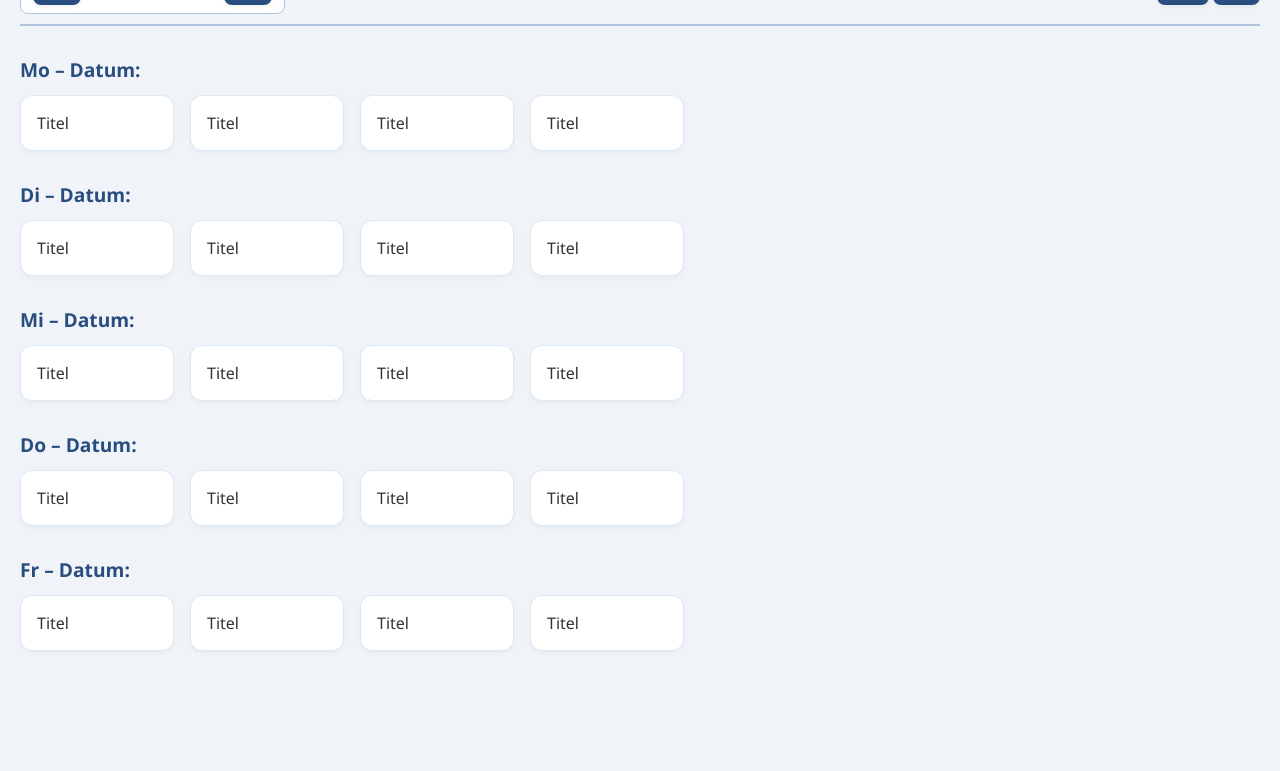
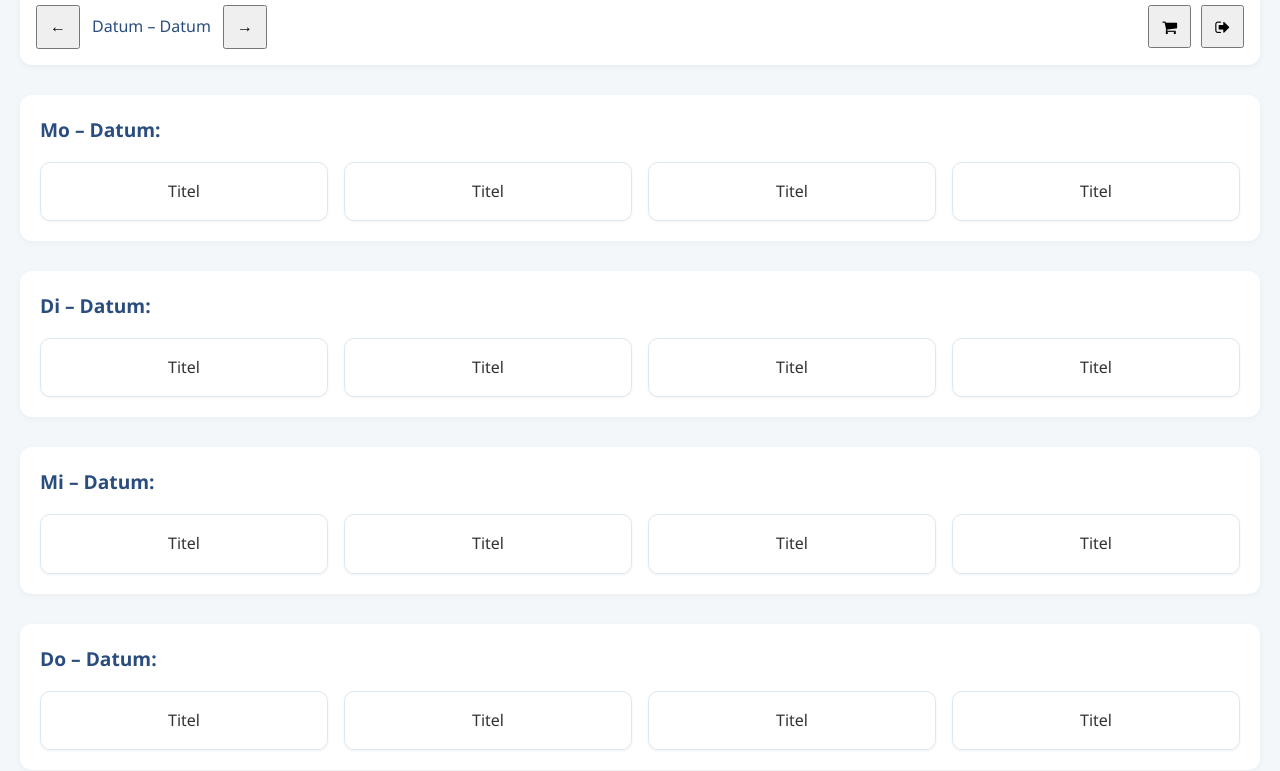
Before and after one commit to ScriptSorcerer20/M426, a plain HTML site: page templates/index.html in a window 1280 px wide. Shown: the part 106-877 px from the top of the page. Before the commit the page ends 800 px from the top, so only its background shows below. Drawn offline with Linux system fonts and the light colour scheme.

Commit message:
Refactor styles and improve UI structure.

```diff
--- a/static/styles.css
+++ b/static/styles.css
@@ -1,104 +1,133 @@
 body {
     margin: 20px;
     font-family: 'Segoe UI', Roboto, Arial, sans-serif;
-    background-color: #f0f4f8;
+    background-color: #f4f7fa;
     color: #333;
+    line-height: 1.6;
 }
 
-/* Header section with brand color accent */
+h3 {
+    font-size: 1.8em;
+    margin-bottom: 20px;
+    color: #2a4d7f;
+}
+
+/* Header Bereich */
 .header {
     display: flex;
     justify-content: space-between;
     align-items: center;
-    margin-bottom: 30px;
-    padding-bottom: 10px;
-    border-bottom: 2px solid #b0c4de;
+    flex-wrap: wrap;
+    gap: 16px;
+    padding: 16px;
+    background-color: #fff;
+    border-radius: 12px;
+    box-shadow: 0 2px 6px rgba(0, 0, 0, 0.05);
 }
 
-/* Date range input area with soft blue accent */
+.nav-controls {
+    display: flex;
+    align-items: center;
+    gap: 12px;
+    flex-grow: 1;
+}
+
+.date-label {
+    font-weight: 500;
+    color: #2a4d7f;
+}
+
+.icon-buttons {
+    display: flex;
+    gap: 10px;
+}
+
+/* Buttons gleich groß halten */
+button {
+    padding: 8px 12px;
+    min-width: 40px;
+    aspect-ratio: 1 / 1;
+    font-size: 1rem;
+    display: flex;
+    align-items: center;
+    justify-content: center;
+}
+
 .date-range {
     display: flex;
     align-items: center;
-    gap: 12px;
-    background-color: #ffffff;
+    gap: 10px;
+    background-color: #f0f4f9;
     padding: 8px 12px;
-    border: 1px solid #b0c4de;
+    border: 1px solid #c3d7e5;
     border-radius: 8px;
+    font-weight: 500;
+    color: #2a4d7f;
 }
 
-/* Dish layout container */
+button:hover {
+    background-color: #1e3a5f;
+    transform: translateY(-1px);
+    box-shadow: 0 4px 10px rgba(0, 0, 0, 0.1);
+}
+
+button:disabled {
+    background-color: #aab8c5;
+    cursor: not-allowed;
+    opacity: 0.6;
+}
+
+/* Menü-Tage */
+.menu-day {
+    margin-top: 30px;
+    background-color: #ffffff;
+    padding: 20px;
+    border-radius: 12px;
+    box-shadow: 0 2px 6px rgba(0, 0, 0, 0.04);
+}
+
+/* Tagestitel */
+.day-title {
+    font-weight: 600;
+    font-size: 1.2em;
+    margin-bottom: 16px;
+    color: #2a4d7f;
+}
+
+/* Dish-Layout sauber in Grid, max 4 nebeneinander */
 .dishes {
-    display: flex;
-    flex-wrap: wrap;
+    display: grid;
+    grid-template-columns: repeat(auto-fit, minmax(160px, 1fr));
     gap: 16px;
 }
 
-/* Individual dish card with blue-tinted highlight */
+/* Gericht-Karte */
 .dish {
-    border: 1px solid #dbe9f4;
     background-color: #ffffff;
     padding: 16px;
-    min-width: 120px;
-    border-radius: 12px;
-    box-shadow: 0 2px 4px rgba(0, 0, 0, 0.04);
-    transition: transform 0.2s, box-shadow 0.2s, background-color 0.2s;
-    cursor: pointer;
+    border-radius: 10px;
+    border: 1px solid #dbe9f4;
+    text-align: center;
+    font-weight: 500;
+    box-shadow: 0 1px 3px rgba(0, 0, 0, 0.05);
+    transition: transform 0.2s ease, box-shadow 0.2s ease;
 }
 
 .dish:hover {
-    transform: translateY(-2px);
+    transform: translateY(-4px);
     background-color: #e6f2fb;
     box-shadow: 0 4px 12px rgba(0, 0, 0, 0.08);
 }
 
-/* Menu day spacing */
-.menu-day {
-    margin-top: 30px;
+/* Responsive Optimierung */
+@media (max-width: 768px) {
+    .header {
+        flex-direction: column;
+        align-items: stretch;
+    }
+
+    .date-range {
+        justify-content: center;
+        width: 100%;
+    }
 }
-
-/* Day title with accent */
-.day-title {
-    font-weight: 600;
-    font-size: 1.2em;
-    margin-bottom: 12px;
-    color: #2a4d7f;
-}
-
-/* Base button styles */
-button {
-    padding: 10px 16px;
-    font-size: 1rem;
-    border: none;
-    border-radius: 8px;
-    background-color: #2a4d7f;
-    color: #fff;
-    cursor: pointer;
-    transition: background-color 0.2s, transform 0.2s, box-shadow 0.2s;
-    font-weight: 500;
-    box-shadow: 0 2px 4px rgba(0, 0, 0, 0.05);
-}
-
-/* Hover state */
-button:hover {
-    background-color: #1e3a5f;
-    transform: translateY(-1px);
-    box-shadow: 0 4px 8px rgba(0, 0, 0, 0.1);
-}
-
-/* Disabled state */
-button:disabled {
-    background-color: #aab8c5;
-    cursor: not-allowed;
-    opacity: 0.7;
-}
-
-/* Secondary button variant (if needed) */
-button.secondary {
-    background-color: #e6f2fb;
-    color: #2a4d7f;
-    border: 1px solid #b0c4de;
-}
-
-button.secondary:hover {
-    background-color: #d0e7f7;
-}
--- a/templates/index.html
+++ b/templates/index.html
@@ -14,13 +14,13 @@
 
 <h3>Speisekarte</h3>
 <div class="header">
-    <div class="date-range">
+    <div class="nav-controls">
         <button>&larr;</button>
-        <span>Datum – Datum</span>
+        <span class="date-label">Datum – Datum</span>
         <button>&rarr;</button>
     </div>
-    <div>
-        <button>🛒</button>
+    <div class="icon-buttons">
+        <button><i class="fa fa-shopping-cart"></i></button>
         <button><i class="fa fa-sign-out"></i></button>
     </div>
 </div>
```
